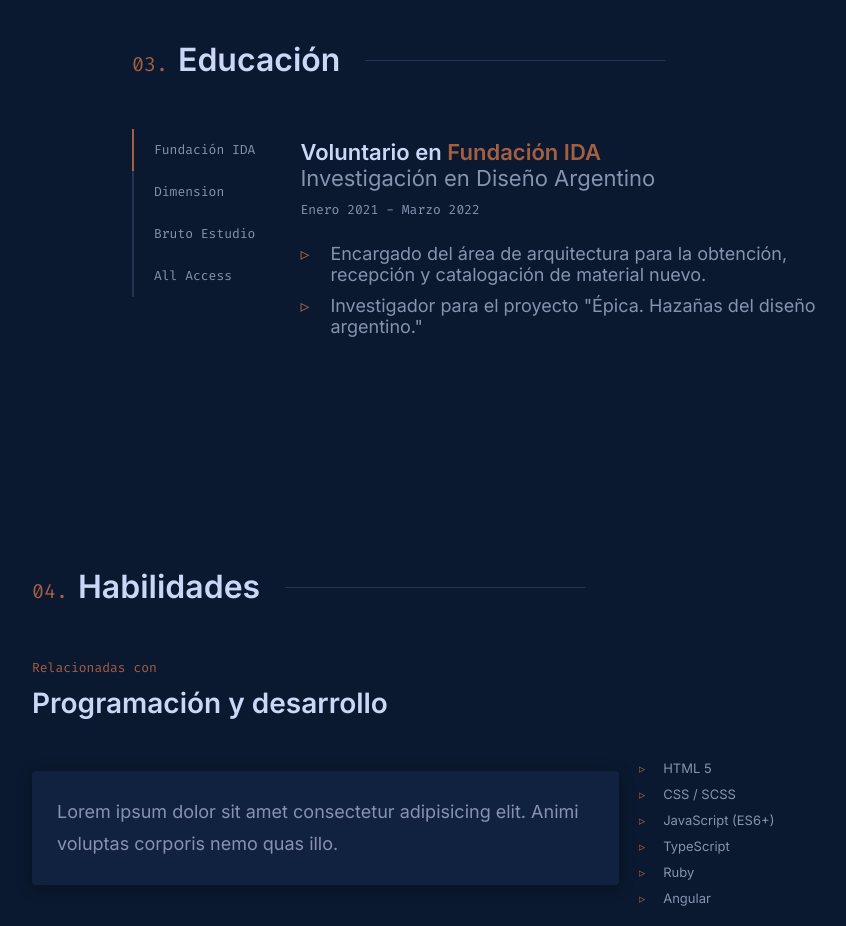
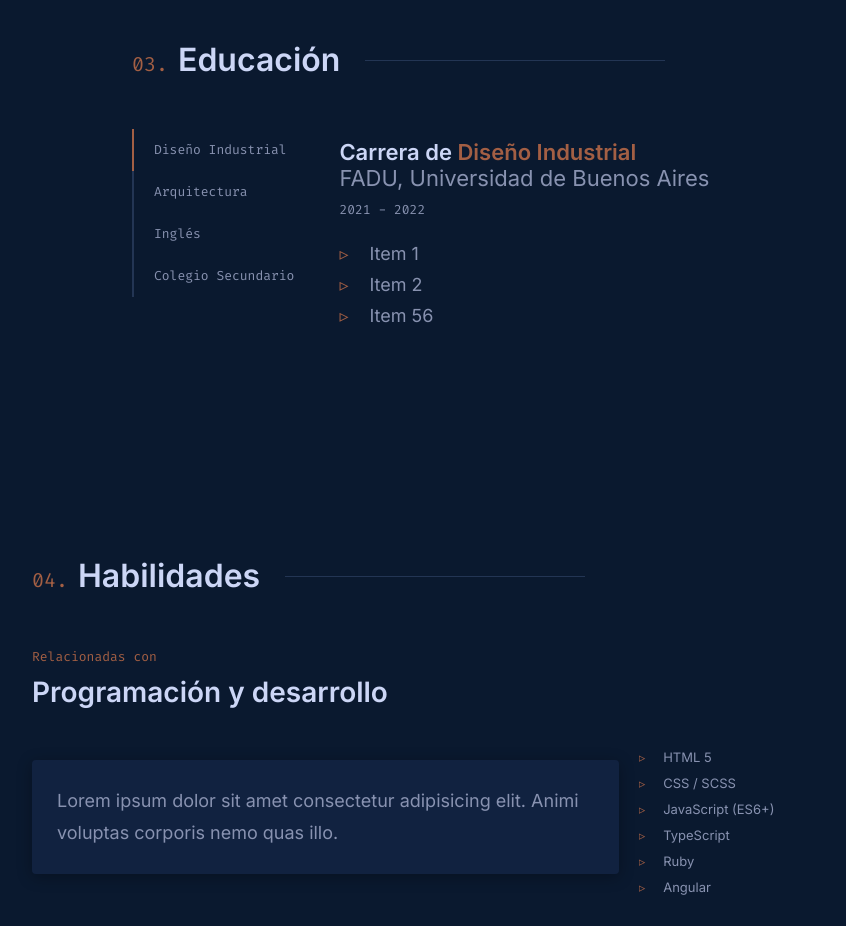
Before and after one commit to SebaQuiros/Portfolio, an Angular app: page / in a window 1280 px wide. Shown: the part 2140-3066 px from the top of the page, without its empty margins (158-1004 px from the left). Built offline with nearby package versions, Linux system fonts and the light colour scheme.

Commit message:
mock-edu

```diff
--- a/src/app/mock-educations.ts
+++ b/src/app/mock-educations.ts
@@ -3,57 +3,42 @@ import { Education } from './interfaces/education';
 export const EDUCATIONS: Education[] = [
   {
     id: 1,
-    button: 'Fundación IDA',
-    role: 'Voluntario en',
-    title: 'Fundación IDA',
-    link: 'https://www.fundacionida.org/',
-    subtitle: 'Investigación en Diseño Argentino',
-    time: 'Enero 2021 - Marzo 2022',
-    description: [
-      'Encargado del área de arquitectura para la obtención, recepción y catalogación de material nuevo.',
-      'Investigador para el proyecto "Épica. Hazañas del diseño argentino."',
-    ],
+    button: 'Diseño Industrial',
+    role: 'Carrera de',
+    title: 'Diseño Industrial',
+    link: 'https://www.fadu.uba.ar/categoria/53-diseo-industrial',
+    subtitle: 'FADU, Universidad de Buenos Aires',
+    time: '2021 - 2022',
+    description: ['Item 1', 'Item 2', 'Item 56'],
   },
   {
     id: 2,
-    button: 'Dimension',
-    role: 'Diseñador en',
-    title: 'Dimension',
-    link: 'https://www.instagram.com/dimension.arg/',
-    subtitle: 'Fábrica de impresión 3D',
-    time: 'Enero - Junio 2021',
-    description: [
-      'Trabajo con tecnología de impresión 3D.',
-      'Responsable del proceso de lanzamiento de nuevos productos. Diseño, pruebas y cotización.',
-      'Producción y mantenimiento en el día a día.',
-    ],
+    button: 'Arquitectura',
+    role: 'Carrera de',
+    title: 'Arquitectura',
+    link: 'https://www.fadu.uba.ar/categoria/49-arquitectura',
+    subtitle: 'FADU, Universidad de Buenos Aires',
+    time: '2015 - Presente',
+    description: ['Item 1', 'Item 2', 'Item 56'],
   },
   {
     id: 3,
-    button: 'Bruto Estudio',
-    role: 'Dibujante en',
-    title: 'Bruto Estudio',
-    link: 'https://www.instagram.com/bruto.arquitectos/',
-    subtitle: 'Estudio de Arquitectura',
-    time: 'Abril 2018 - Agosto 2019',
-    description: [
-      'Documentación de todas las etapas de proyecto: de cumplimiento reglamentario, de licitación y cotización de obra y ejecutiva para obra.',
-      'Trabajo en estudio con documentación, modelado virtual y renderizado.',
-      'Visitas a obra como parte de la dirección para el control de tareas.',
-    ],
+    button: 'Inglés',
+    role: 'Cursada en ',
+    title: 'Clover',
+    link: 'https://laguia.online/businesses/clover-english-language-centre',
+    subtitle: 'Instituto de Inglés',
+    time: '2010 - 2014',
+    description: ['Item 1', 'Item 2', 'Item 56'],
   },
   {
     id: 4,
-    button: 'All Access',
-    role: 'Empleado en',
-    title: 'All Access',
-    link: 'https://www.allaccess.com.ar/',
-    subtitle: 'Empresa de eventos y festivales',
-    time: 'Enero - Abril 2018',
-    description: [
-      'Venta de entradas para el Loollapalooza.',
-      'Atención al público, en especial a turistas comunicándose en inglés.',
-      'Soporte en línea post evento, reclamos y reembolsos.',
-    ],
+    button: 'Colegio Secundario',
+    role: 'Secundario en el',
+    title: 'Colegio Marianista',
+    link: 'http://sitio.marianista.edu.ar/',
+    subtitle: 'Bachiller en Humanidades y Ciencias Sociales',
+    time: '2010 - 2014',
+    description: ['Item 1', 'Item 2', 'Item 56'],
   },
 ];
--- a/src/styles.scss
+++ b/src/styles.scss
@@ -210,15 +210,13 @@ section {
   max-width: 700px;
   .inner {
     display: flex;
-    .tablist,
-    .edu-tablist {
+    .tablist {
       font-size: var(--font-size-xs);
       position: relative;
       z-index: 3;
       width: max-content;
     }
-    .panel,
-    .edu-panel {
+    .panel {
       margin-left: 20px;
       .panel-content {
         width: 100%;
```
